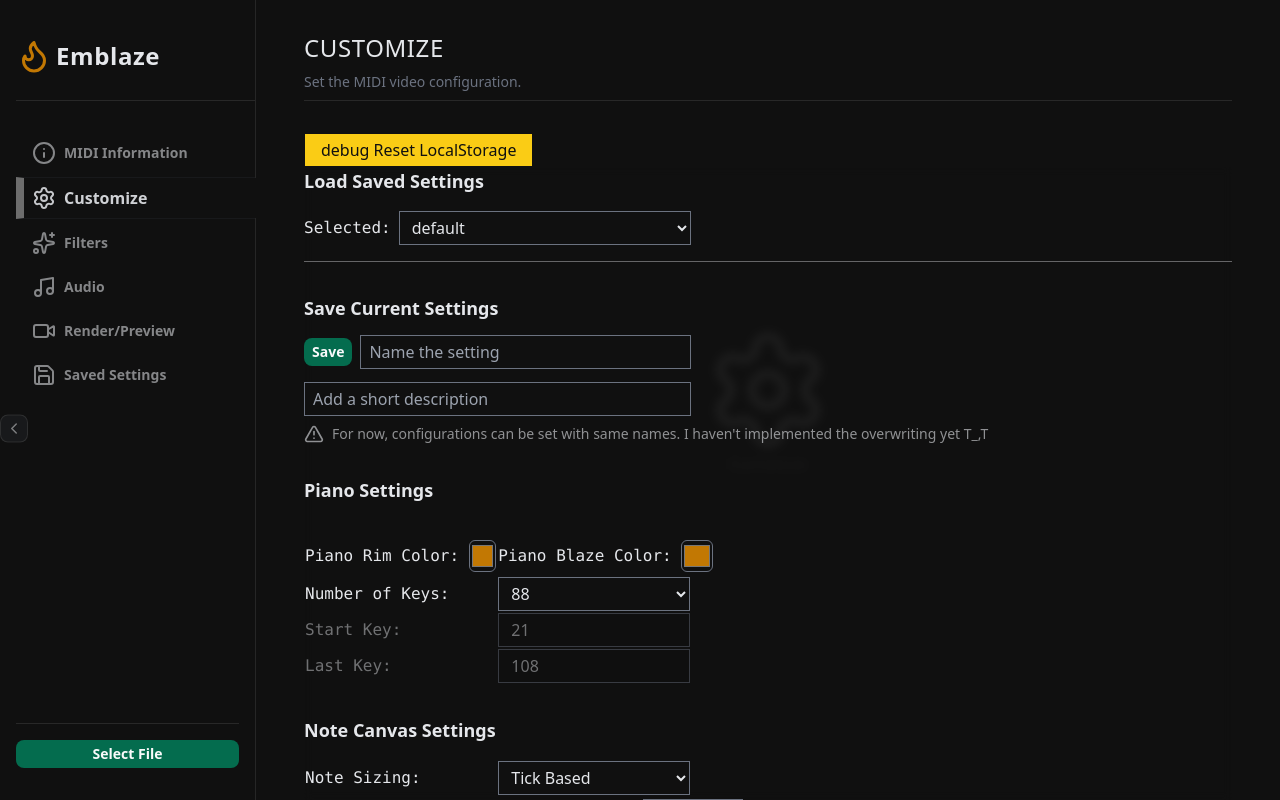
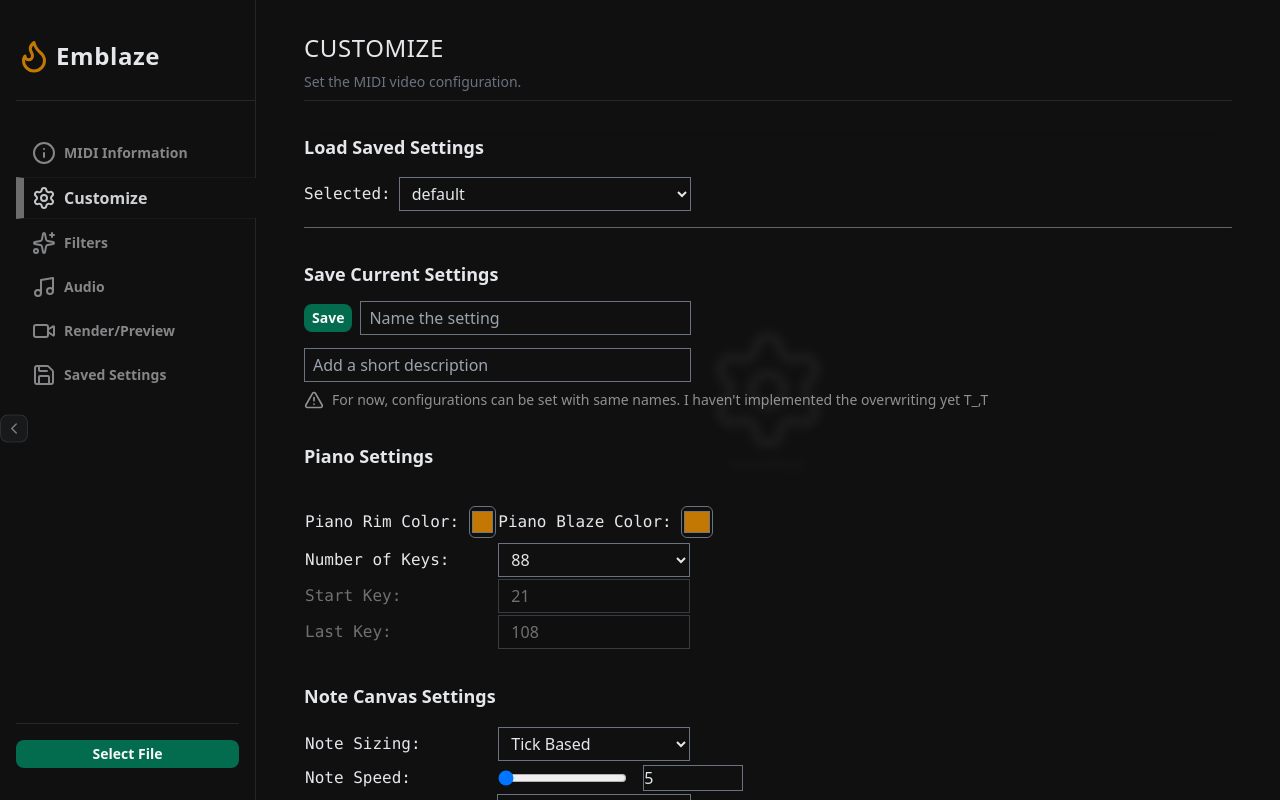
Before and after one commit to AndreBryant/emblaze-app, a SvelteKit app: page / in a window 1280 px wide. Both pictures are taken after a click on the button "Customize". Built offline with nearby package versions, Linux system fonts and the light colour scheme.

Commit message:
finalize ui theme (will make the repo public) I will make use of git correctly now T_,T

```diff
--- a/src/components/tab-settings/customize/Customize.svelte
+++ b/src/components/tab-settings/customize/Customize.svelte
@@ -73,13 +73,13 @@
 <!-- <pre>{JSON.stringify($pianoStore, null, 2)}</pre> -->
 <!-- <pre>{JSON.stringify($colorSchemeStore, null, 2)}</pre> -->
 <!-- <pre>{JSON.stringify($videoStore, null, 2)}</pre> -->
-<button
+<!-- <button
 	type="button"
 	class="border px-4 py-1 bg-yellow-400 text-primary border-primary"
 	on:click={debugLocal}
 >
 	debug Reset LocalStorage
-</button>
+</button> -->
 
 <div class="flex flex-col gap-8 pb-8 backdrop-blur-sm">
 	<div class="flex flex-col gap-4">
--- a/src/lib/stores/app-stores.js
+++ b/src/lib/stores/app-stores.js
@@ -1,5 +1,5 @@
 import { writable } from 'svelte/store';
 
-export const activeTabValue = writable(4);
+export const activeTabValue = writable(0);
 
 export const isSidebarCollapsed = writable(false);
```
